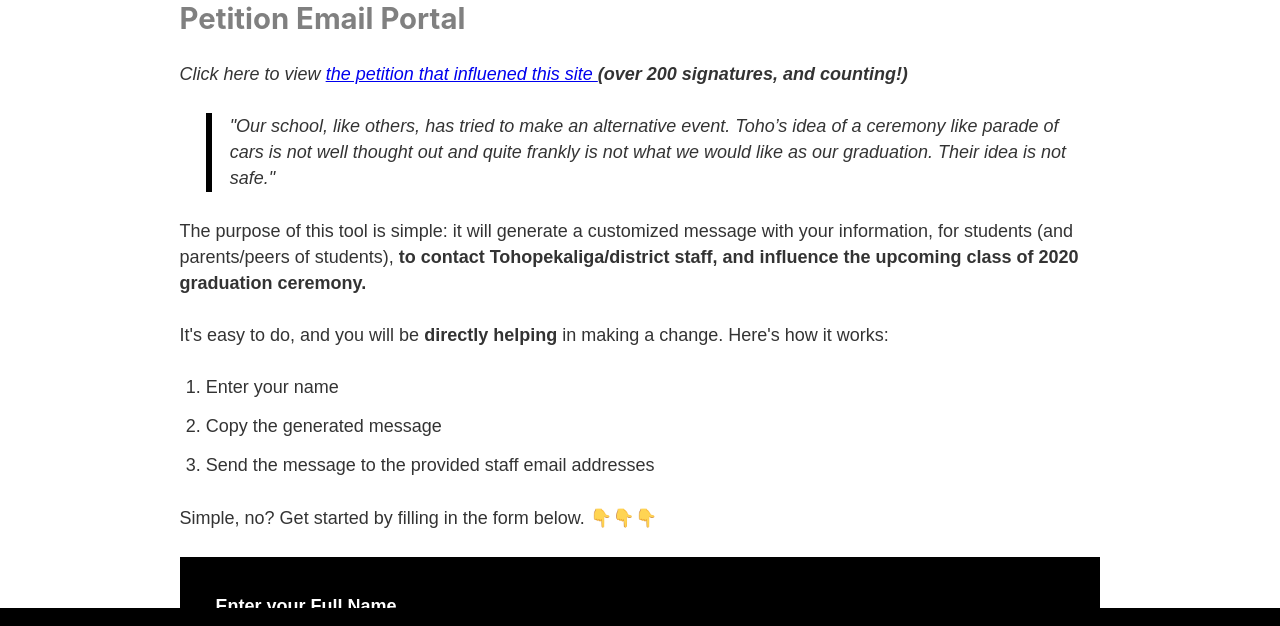
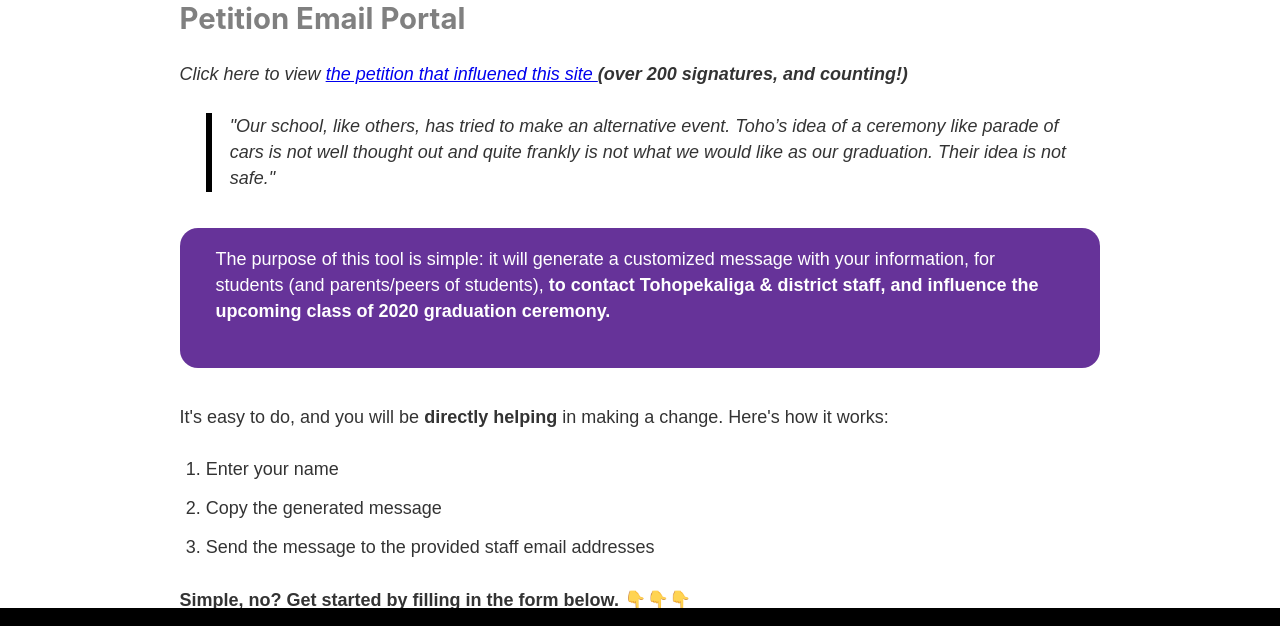
Before and after one commit to SKEPDIMI/tohopetition, a Gatsby site: page / in a window 1280 px wide. Shown: the part 130-756 px from the top of the page. Built offline with nearby package versions, Linux system fonts and the light colour scheme; Gatsby itself is replaced by a stand-in of ours.

Commit message:
intro change

```diff
--- a/src/pages/index.js
+++ b/src/pages/index.js
@@ -18,9 +18,19 @@
     <blockquote>
       "Our school, like others, has tried to make an alternative event. Toho’s idea of a ceremony like parade of cars is not well thought out and quite frankly is not what we would like as our graduation. Their idea is not safe."
     </blockquote>
-    <p>
-      The purpose of this tool is simple: it will generate a customized message with your information, for students (and parents/peers of students), <strong>to contact Tohopekaliga/district staff, and influence the upcoming class of 2020 graduation ceremony.</strong>
-    </p>
+    <div
+    style={{
+      background: "rebeccapurple",
+      color: "white",
+      padding: "1em 2em",
+      margin: "2em auto",
+      borderRadius: "1em",
+    }}
+    >
+      <p>
+        The purpose of this tool is simple: it will generate a customized message with your information, for students (and parents/peers of students), <strong>to contact Tohopekaliga & district staff, and influence the upcoming class of 2020 graduation ceremony.</strong>
+      </p>
+    </div>
     {status === 1 && <div>
       <p>
         It's easy to do, and you will be <strong>directly helping</strong> in making a change. Here's how it works:
@@ -30,7 +40,7 @@
       <li>Copy the generated message</li>
       <li>Send the message to the provided staff email addresses</li>
       </ol>
-      <p>Simple, no? Get started by filling in the form below. 👇👇👇</p>
+      <p><strong>Simple, no? Get started by filling in the form below.</strong> 👇👇👇</p>
     </div>
   }
 
```
